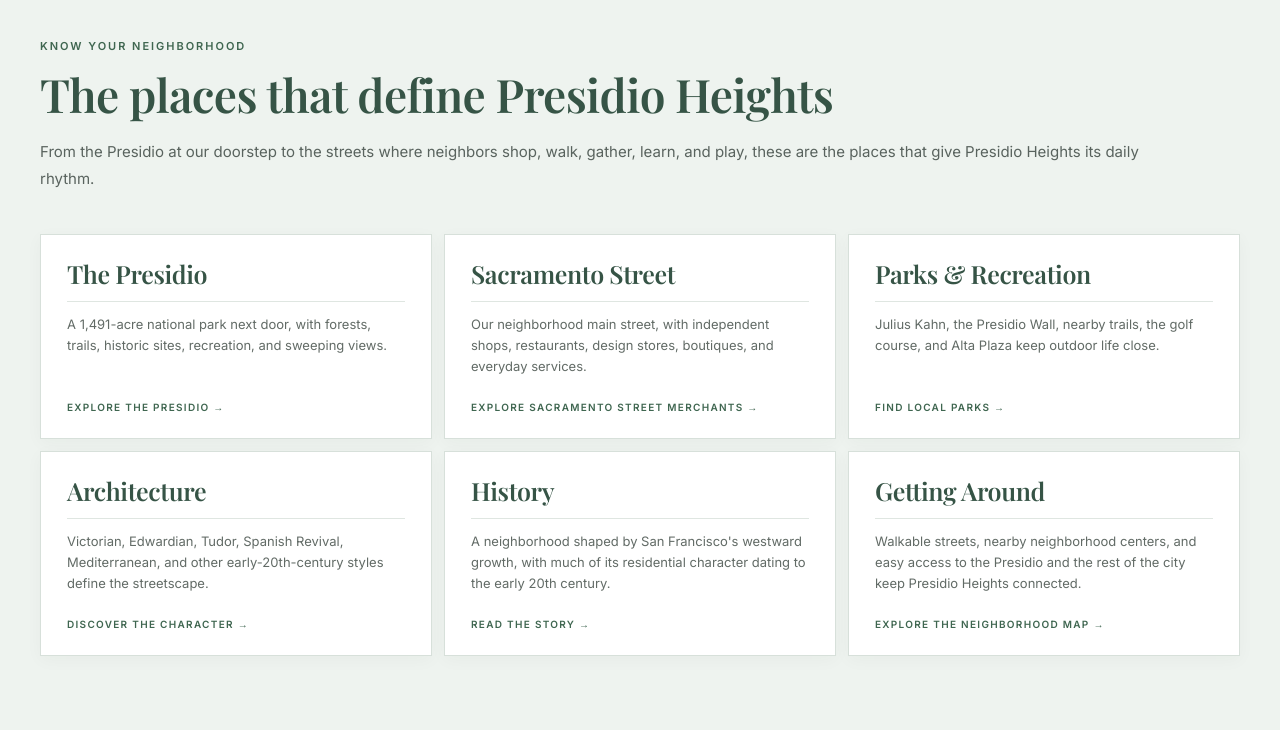
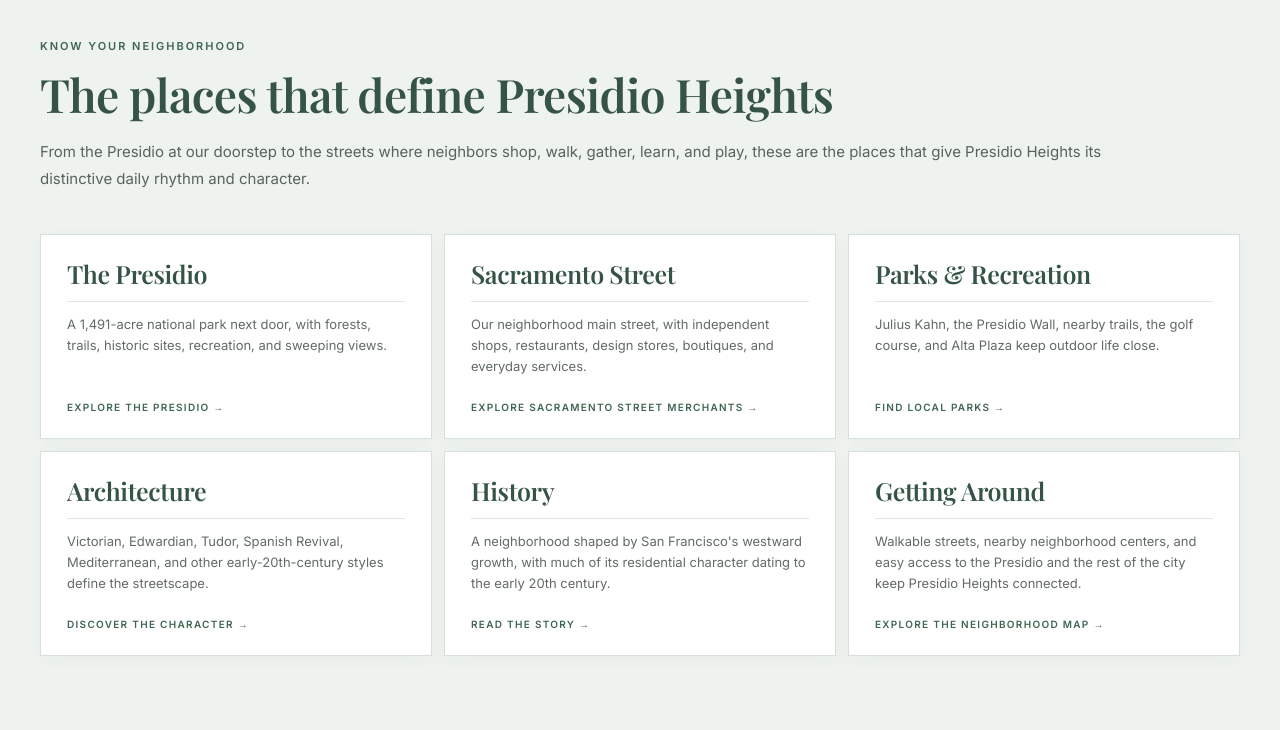
Before and after one commit to allan-leinwand/phansf-org, a website: page index.html in a window 1280 px wide. Shown: the part 2720-3450 px from the top of the page. Drawn offline with nearby package versions, Linux system fonts and the light colour scheme.

Commit message:
Improve homepage guide paragraph wrapping

```diff
--- a/index.html
+++ b/index.html
@@ -71,7 +71,7 @@
   </div><div class="phan-neighborhood-grid"><img class="phan-photo-tall" src="images/corner.jpg" alt="A distinctive residential corner in Presidio Heights" loading="lazy" decoding="async"><img src="images/sacramento-street.jpg" alt="Shops and pedestrians along Sacramento Street" loading="lazy" decoding="async"><img src="images/trees.jpg" alt="Mature trees in the Presidio" loading="lazy" decoding="async"></div></section>
 
   <section class="phan-guide" id="neighborhood-guide">
-    <div class="phan-guide-heading"><span class="phan-eyebrow">Know your neighborhood</span><h2>The places that define Presidio Heights.</h2><p>From the Presidio at our doorstep to the streets where neighbors shop, walk, gather, learn, and play, these are the places that give Presidio Heights its daily rhythm.</p></div>
+    <div class="phan-guide-heading"><span class="phan-eyebrow">Know your neighborhood</span><h2>The places that define Presidio Heights.</h2><p>From the Presidio at our doorstep to the streets where neighbors shop, walk, gather, learn, and play, these are the places that give Presidio Heights its distinctive daily rhythm and character.</p></div>
     <div class="phan-guide-grid">
       <a class="phan-card" href="https://presidio.gov/" target="_blank" rel="noopener"><h3>The Presidio</h3><p>A 1,491-acre national park next door, with forests, trails, historic sites, recreation, and sweeping views.</p><span class="phan-card-link">Explore the Presidio &#8594;</span></a>
       <a class="phan-card" href="https://www.modernluxury.com/sacramento-street-guide/" target="_blank" rel="noopener"><h3>Sacramento Street</h3><p>Our neighborhood main street, with independent shops, restaurants, design stores, boutiques, and everyday services.</p><span class="phan-card-link">Explore Sacramento Street merchants &#8594;</span></a>
```
